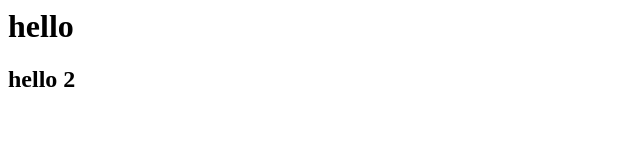
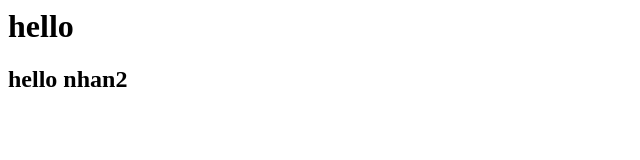
Before and after one commit to nhannxph27197/hoc-git, a plain HTML site: page index.html in a window 1280 px wide. Shown: the full height of the page, 0-640 px from the left. Drawn offline with Linux system fonts and the light colour scheme.

Commit message:
nhan2 test

```diff
--- a/index.html
+++ b/index.html
@@ -1,2 +1,2 @@
 <h1>hello</h1>
-<h2>hello 2</h2>
+<h2>hello nhan2</h2>
```
